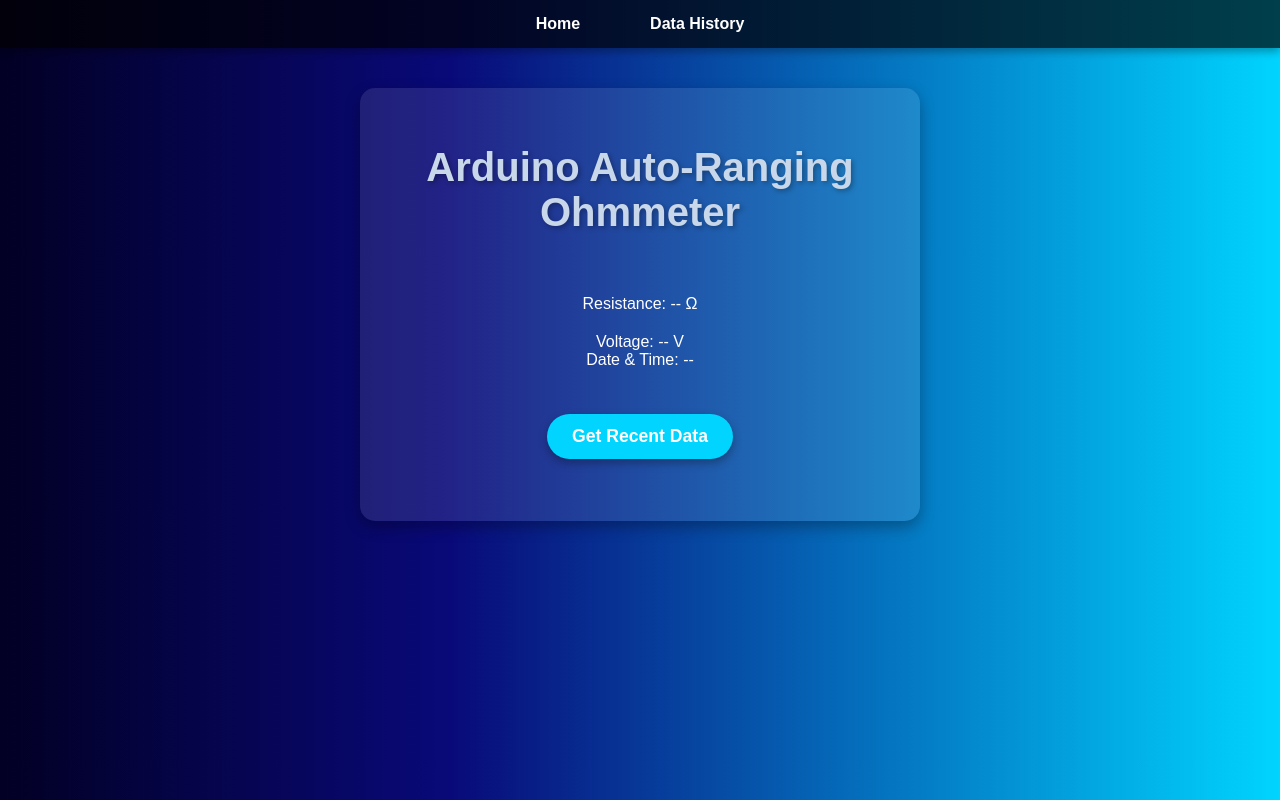
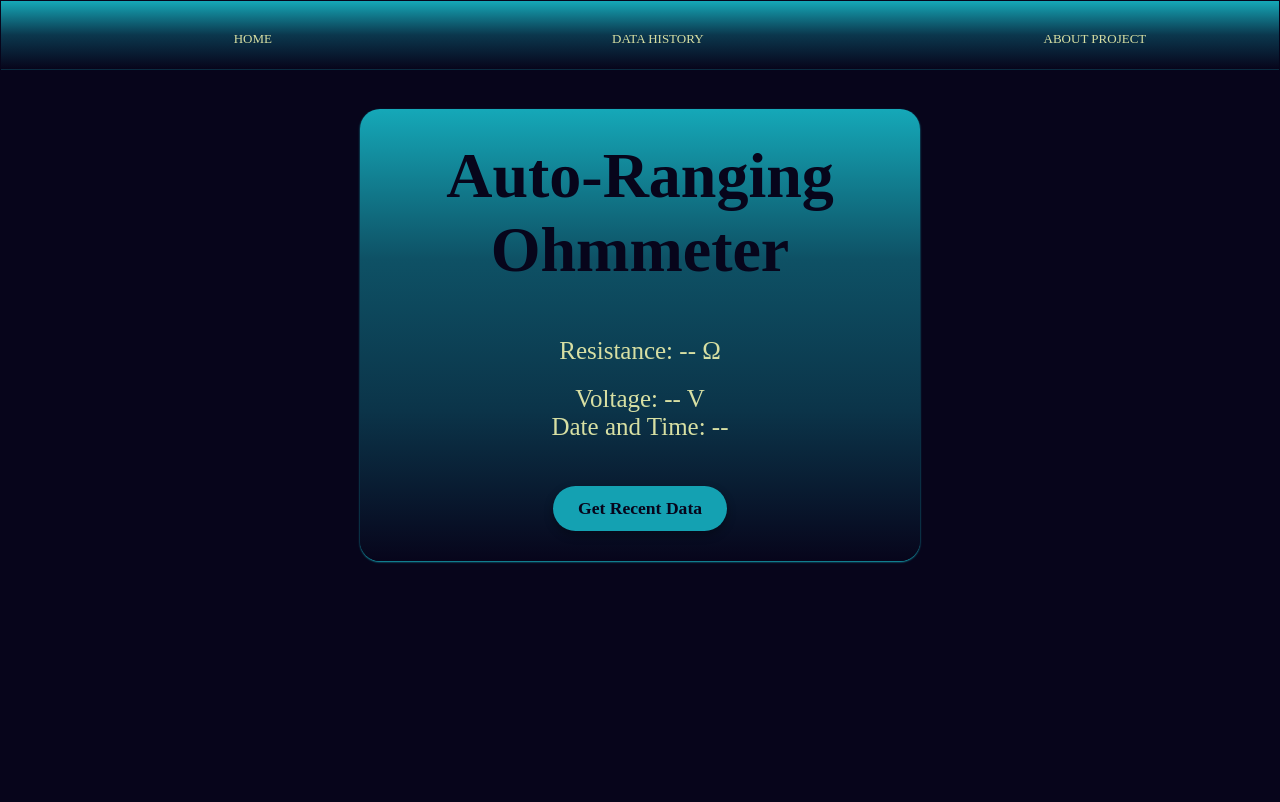
Before and after one commit to fokaz-c/Arduino-Ohmmeter, a website with bundled scripts: page public/index.html in a window 1280 px wide. Built offline with nearby package versions, Linux system fonts and the light colour scheme; a web font is replaced by a local one; what @serialport/parser-readline, serialport would draw is missing.

Commit message:
auto refresh

```diff
--- a/public/history.css
+++ b/public/history.css
@@ -1,21 +1,26 @@
+*{  margin: 0;
+    padding: 0;
+    font-family:"instrument+sans","Inknut+Antiqua";
+}
+
 /* Body styling */
 body {
-    background: linear-gradient(90deg, #020024 0%, #090979 35%, #00d4ff 100%);
+    background-color: #07051B;
     font-family: Arial, sans-serif;
     display: flex;
     flex-direction: column;
     align-items: center;
     min-height: 100vh;
     margin: 0;
-    color: #ffffff;
+    color: #D7DFA3;
 }
 
 /* Navbar styling */
 nav {
     width: 100%;
-    background-color: rgba(0, 0, 0, 0.7);
+    background:linear-gradient(#15A8B8,#0b374d,#07051B);
+    box-shadow:0 0.5px #0E5165;
     padding: 15px 0;
-    box-shadow: 0 4px 8px rgba(0, 0, 0, 0.3);
 }
 
 nav ul {
@@ -27,32 +32,35 @@
 }
 
 nav ul li {
-    margin: 0 20px;
+    margin: 10px;
 }
 
 nav ul li a {
-    color: #ffffff;
+    margin-right: 100px;
+    margin-left: 200px;
+    align-items: center;
+    font-size:small ;
+    color: #D7DFA3;
     text-decoration: none;
-    font-weight: bold;
+    font-weight: 24px;
     padding: 8px 15px;
     transition: background 0.3s, color 0.3s;
     border-radius: 5px;
 }
 
 nav ul li a:hover {
-    background-color: rgba(255, 255, 255, 0.3);
-    color: #000000;
+ color: #9bf5ff;
 }
 
 /* Container styling */
 .container {
-    background: rgba(255, 255, 255, 0.1);
+    background-image: linear-gradient(#15A8B8,#0E5165,#0B3449,#07051B);
     display: flex;
     flex-direction: column;
     align-items: center;
     padding: 30px;
     border-radius: 15px;
-    box-shadow: 0 6px 15px rgba(0, 0, 0, 0.3);
+    box-shadow: 0 1px 2px #15A8B8;
     margin-top: 40px;
     width: 90%;
     max-width: 800px;
@@ -63,7 +71,7 @@
 .container h1 {
     font-size: 2.5rem;
     margin-bottom: 20px;
-    color: #00d4ff;
+    color: #07051B;
     text-shadow: 2px 2px 5px rgba(0, 0, 0, 0.3);
 }
 
@@ -79,7 +87,7 @@
 }
 
 table thead th {
-    color: #ffffff;
+    color: #07051B;
     font-weight: bold;
     padding: 15px;
 }
@@ -99,7 +107,7 @@
 
 table td {
     padding: 15px;
-    color: #ffffff;
+    color: #D7DFA3;
     text-align: center;
 }
 
--- a/public/index.html
+++ b/public/index.html
@@ -6,6 +6,14 @@
   <meta name="viewport" content="width=device-width, initial-scale=1.0">
   <title>Auto-Ranging Ohmmeter</title>
   <link rel="stylesheet" href="main.css">
+  <link rel="preconnect" href="https://fonts.googleapis.com">
+  <link rel="preconnect" href="https://fonts.gstatic.com" crossorigin>
+  <link href="https://fonts.googleapis.com/css2?family=Instrument+Sans:ital,wght@0,400..700;1,400..700&family=Poppins:ital,wght@0,100;0,200;0,300;0,400;0,500;0,600;0,700;0,800;0,900;1,100;1,200;1,300;1,400;1,500;1,600;1,700;1,800;1,900&display=swap"
+  rel="stylesheet">
+  <link rel="preconnect" href="https://fonts.googleapis.com">
+  <link rel="preconnect" href="https://fonts.gstatic.com" crossorigin>
+  <link href="https://fonts.googleapis.com/css2?family=Inknut+Antiqua:wght@300;400;500;600;700;800;900&family=Instrument+Sans:ital,wght@0,400..700;1,400..700&family=Poppins:ital,wght@0,100;0,200;0,300;0,400;0,500;0,600;0,700;0,800;0,900;1,100;1,200;1,300;1,400;1,500;1,600;1,700;1,800;1,900&display=swap"
+  rel="stylesheet">
 </head>
 
 <body>
@@ -14,15 +22,17 @@
 
   <nav>
     <ul>
-      <li><a href="index.html">Home</a></li>
-      <li><a href="history.html">Data History</a></li>
+      <li><a href="index.html">HOME</a></li>
+      <li><a href="history.html">DATA HISTORY</a></li>
+      <li><a href="https://www.canva.com/design/DAGVnU-tdv8/hlkKbhKQldIM5eg-oG4Fpg/edit?utm_content=DAGVnU-tdv8&utm_campaign=designshare&utm_medium=link2&utm_source=sharebutton">ABOUT
+      PROJECT</a></li>
     </ul>
   </nav>
 
   <!-- Main Content -->
 
   <main class="container">
-    <h1>Arduino Auto-Ranging Ohmmeter</h1>
+    <h1>Auto-Ranging Ohmmeter</h1>
 
     <div class="container2">
       <!-- Display elements for recent data -->
@@ -30,7 +40,7 @@
         <div id="resistanceDisplay">Resistance: -- Ω</div>
       </div>
       <div id="voltageDisplay">Voltage: -- V</div>
-      <div id="dateTimeDisplay">Date & Time: --</div>
+      <div id="dateTimeDisplay">Date and Time: --</div>
     </div>
 
     <!-- Button to trigger data fetch -->
--- a/public/main.css
+++ b/public/main.css
@@ -1,20 +1,26 @@
 /* Body styling */
+*{  margin: 0;
+    padding: 0;
+    font-family:"instrument+sans","Inknut+Antiqua";
+}
+
+
 body {
-    background: linear-gradient(90deg, #020024 0%, #090979 35%, #00d4ff 100%);
-    font-family: Arial, sans-serif;
+    background-color: #07051B;
     display: flex;
     flex-direction: column;
     align-items: center;
     min-height: 100vh;
-    margin: 0;
-    color: #ffffff;
+    margin: 1px;
+    color: #D7DFA3;
+    font-size: 25px;
 }
 
 /* Navbar styling */
 nav {
     width: 100%;
-    background-color: rgba(0, 0, 0, 0.7);
-    box-shadow: 0 4px 8px rgba(0, 0, 0, 0.3);
+    background:linear-gradient(#15A8B8,#0b374d,#07051B);
+    box-shadow:0 0.5px #0E5165;
     padding: 15px 0;
 }
 
@@ -27,32 +33,35 @@
 }
 
 nav ul li {
-    margin: 0 20px;
+    margin: 5px;
 }
 
 nav ul li a {
-    color: #ffffff;
+    margin-right: 100px;
+    margin-left: 200px;
+    align-items: center;
+    font-size: small;
+    color: #D7DFA3;
     text-decoration: none;
-    font-weight: bold;
+    font-weight: 24px;
     padding: 8px 15px;
     transition: background 0.3s, color 0.3s;
     border-radius: 5px;
 }
 
 nav ul li a:hover {
-    background-color: rgba(255, 255, 255, 0.3);
-    color: #000000;
+ color: #9bf5ff;
 }
 
 /* Container styling */
 .container {
-    background: rgba(255, 255, 255, 0.1);
+    background-image: linear-gradient(#15A8B8,#0E5165,#0B3449,#07051B);
     display: flex;
     flex-direction: column;
     align-items: center;
     padding: 30px;
-    border-radius: 15px;
-    box-shadow: 0 6px 15px rgba(0, 0, 0, 0.3);
+    border-radius: 20px;
+    box-shadow: 0 1px 2px #15A8B8;
     margin-top: 40px;
     width: 90%;
     max-width: 500px;
@@ -61,18 +70,17 @@
 
 /* Title styling */
 .container h1 {
-    font-size: 2.5rem;
-    margin-bottom: 20px;
-    color: #c8d7e9;
-    text-shadow: 2px 2px 5px rgba(0, 0, 0, 0.3);
+    font-size: 64px;
+    margin-bottom: 10px;
+    color: #07051B;
 }
 
 /* Resistance value display */
 #resistanceValue {
-    font-size: 2.5rem;
+    font-size: 20px;
     font-weight: bold;
     color: #ebebeb;
-    margin-top: 20px;
+    margin-top: 10px;
     text-shadow: 2px 2px 8px rgba(0, 0, 0, 0.4);
 }
 
@@ -82,8 +90,8 @@
     margin-top: 25px;
     font-size: 1.1rem;
     font-weight: bold;
-    color: #ffffff;
-    background-color: #00d4ff;
+    color: #07051B;
+    background-color: #14A1B2;
     border: none;
     border-radius: 25px;
     box-shadow: 0 4px 10px rgba(0, 0, 0, 0.3);
@@ -95,7 +103,7 @@
 button:hover {
     transform: scale(1.05);
     box-shadow: 0 6px 15px rgba(0, 0, 0, 0.4);
-    background-color: #00b3e6;
+    background-color: #D7DFA3;
 }
 
 /* Button active effect */
```
Also changed, not shown: public/history.html (+4 -2 lines).
